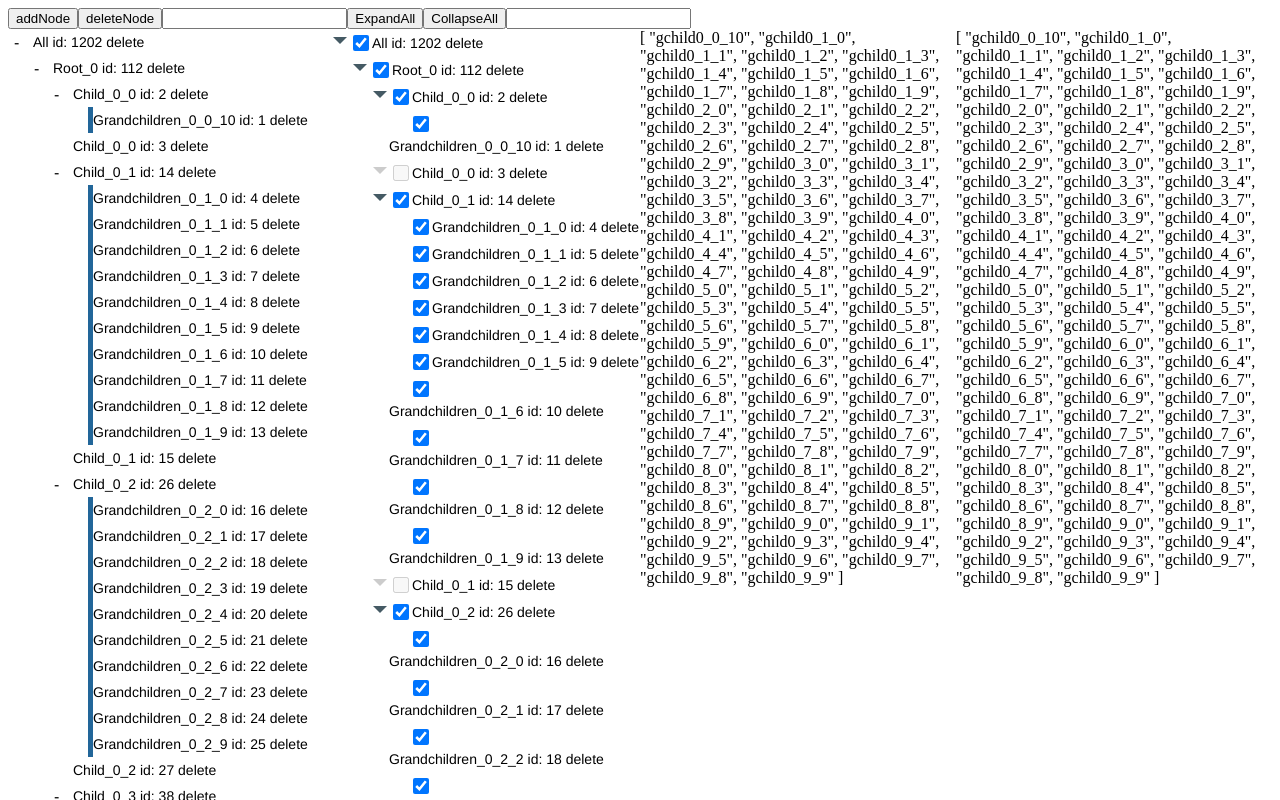
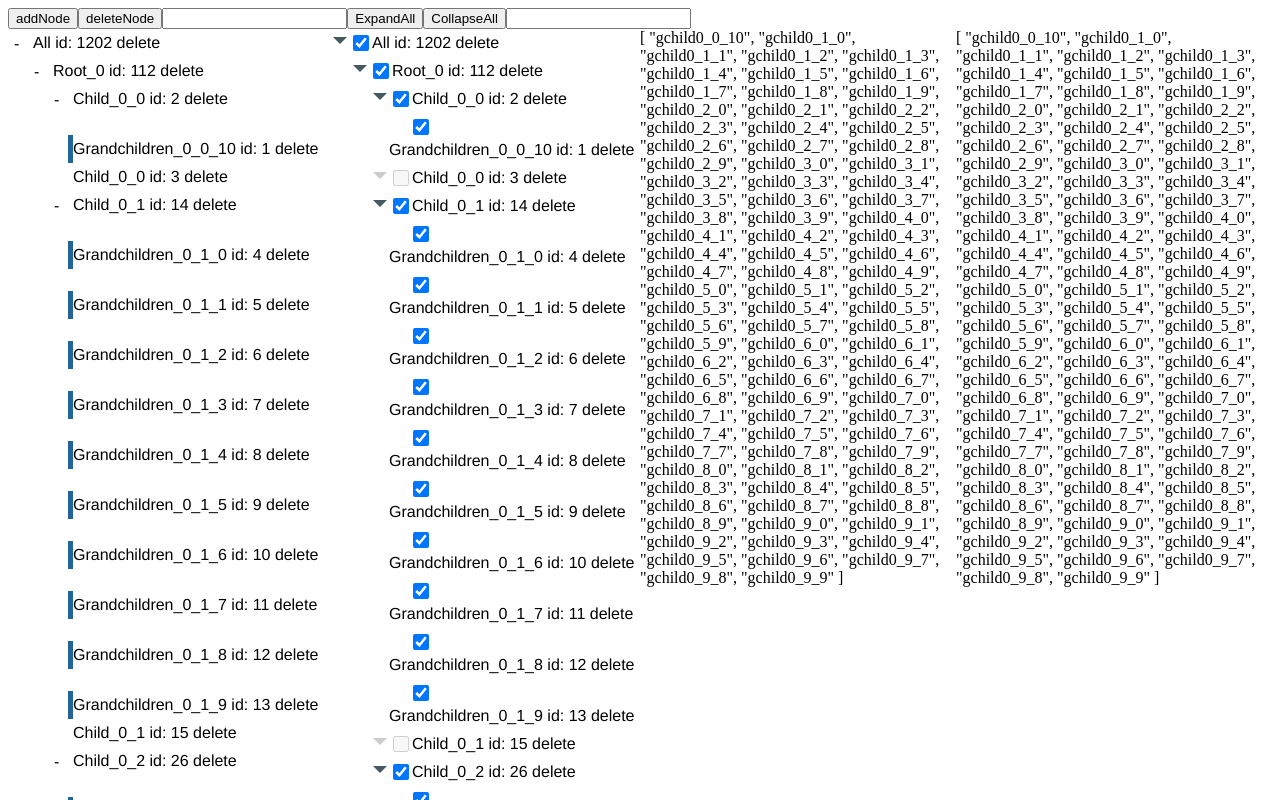
Before and after one commit to inspirsea/tree-ngx, an Angular app: page / in a window 1280 px wide. Shown: the top 800 px of the page. Built offline with nearby package versions, Linux system fonts and the light colour scheme.

Commit message:
Minor style update

```diff
--- a/src/app/modules/tree-ngx/src/scss/tree.scss
+++ b/src/app/modules/tree-ngx/src/scss/tree.scss
@@ -20,7 +20,6 @@
 
 .node-name {
   display: inline-block;
-  font-size: 14px;
   cursor: pointer;
   padding: 5px 0px 5px 5px;
   &.markSelected {
```
